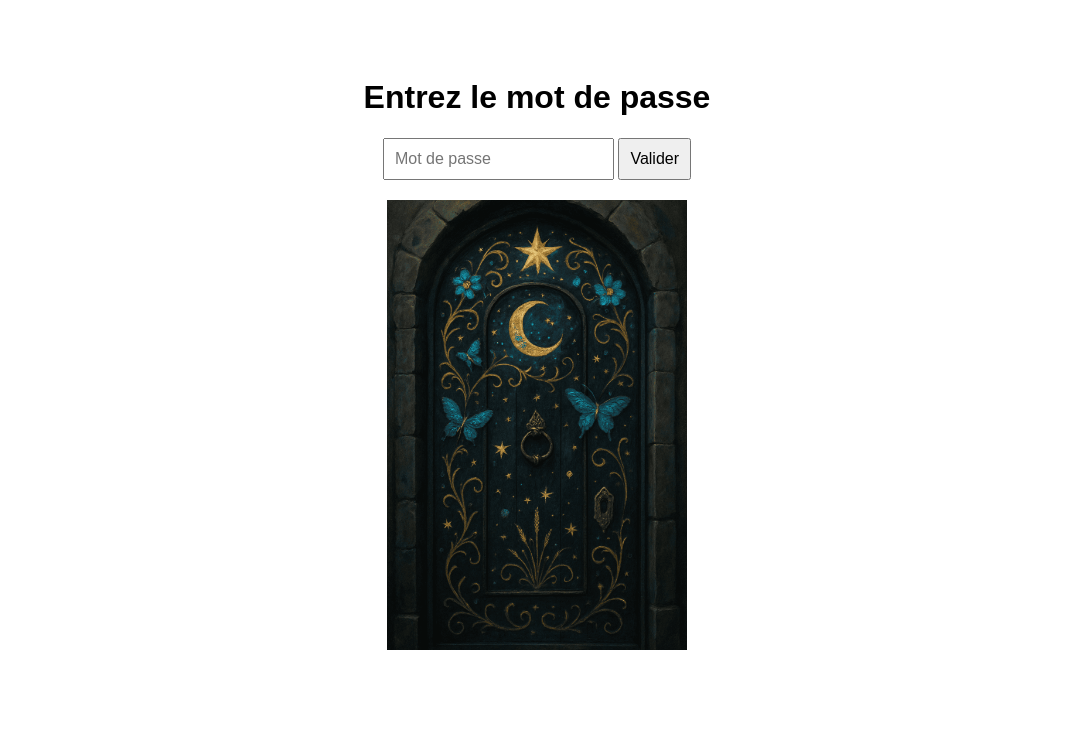
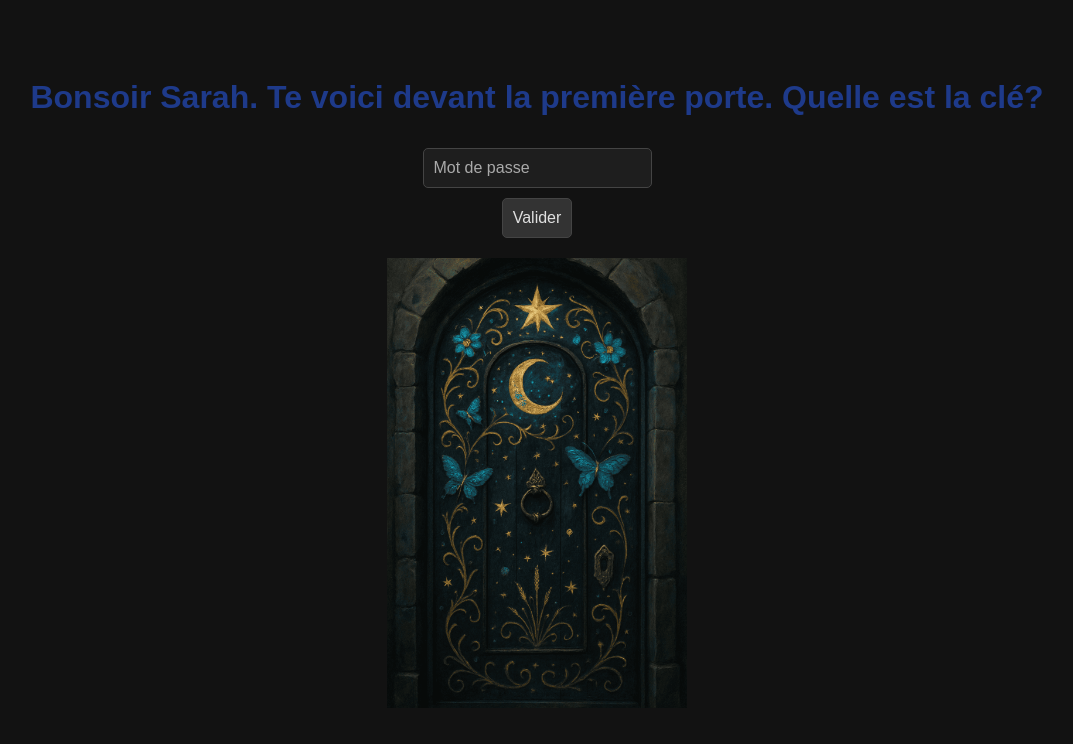
Before and after one commit to ArthurG29/premiere_porte_sarah, a plain HTML site: page index.html in a window 1280 px wide. Shown: the whole page, without its empty margins (103-1176 px from the left). Drawn offline with Linux system fonts and the light colour scheme.

Commit message:
Update index.html

```diff
--- a/index.html
+++ b/index.html
@@ -4,15 +4,64 @@
   <meta charset="UTF-8">
   <title>Porte secrète</title>
   <style>
-    body { font-family: Arial, sans-serif; text-align: center; padding-top: 50px; }
-    input, button { padding: 10px; font-size: 16px; }
-    #link { margin-top: 20px; display: none; }
+    body {
+      font-family: Arial, sans-serif;
+      background-color: #121212;
+      color: #e0e0e0;
+      text-align: center;
+      padding-top: 50px;
+    }
+
+    h1 {
+      color: #1e3a8a; /* Bleu foncé */
+    }
+
+    input, button {
+      padding: 10px;
+      font-size: 16px;
+      background-color: #1e1e1e;
+      color: #e0e0e0;
+      border: 1px solid #444;
+      border-radius: 5px;
+      margin-top: 10px;
+    }
+
+    input::placeholder {
+      color: #aaa;
+    }
+
+    button {
+      cursor: pointer;
+      background-color: #333;
+      transition: background-color 0.3s;
+    }
+
+    button:hover {
+      background-color: #444;
+    }
+
+    #link {
+      margin-top: 20px;
+      display: none;
+    }
+
+    #secretLink {
+      background-color: #1e1e1e;
+      border: 1px solid #444;
+      color: #e0e0e0;
+    }
+
+    #message {
+      margin-top: 15px;
+      color: #ff6666;
+    }
   </style>
 </head>
 <body>
 
-  <h1>Entrez le mot de passe</h1>
+  <h1>Bonsoir Sarah. Te voici devant la première porte. Quelle est la clé?</h1>
   <input type="password" id="password" placeholder="Mot de passe">
+  <br>
   <button onclick="checkPassword()">Valider</button>
 
   <!-- Image de la porte -->
@@ -21,9 +70,11 @@
   </div>
 
   <div id="message"></div>
+
   <div id="link">
     <p>Accès accordé ! Voici le lien :</p>
     <input type="text" value="https://tonliensecret.com" id="secretLink" readonly style="width: 80%;">
+    <br>
     <button onclick="copyLink()">Copier</button>
   </div>
 
@@ -54,8 +105,3 @@
 
 </body>
 </html>
-
-  </script>
-
-</body>
-</html>
```
